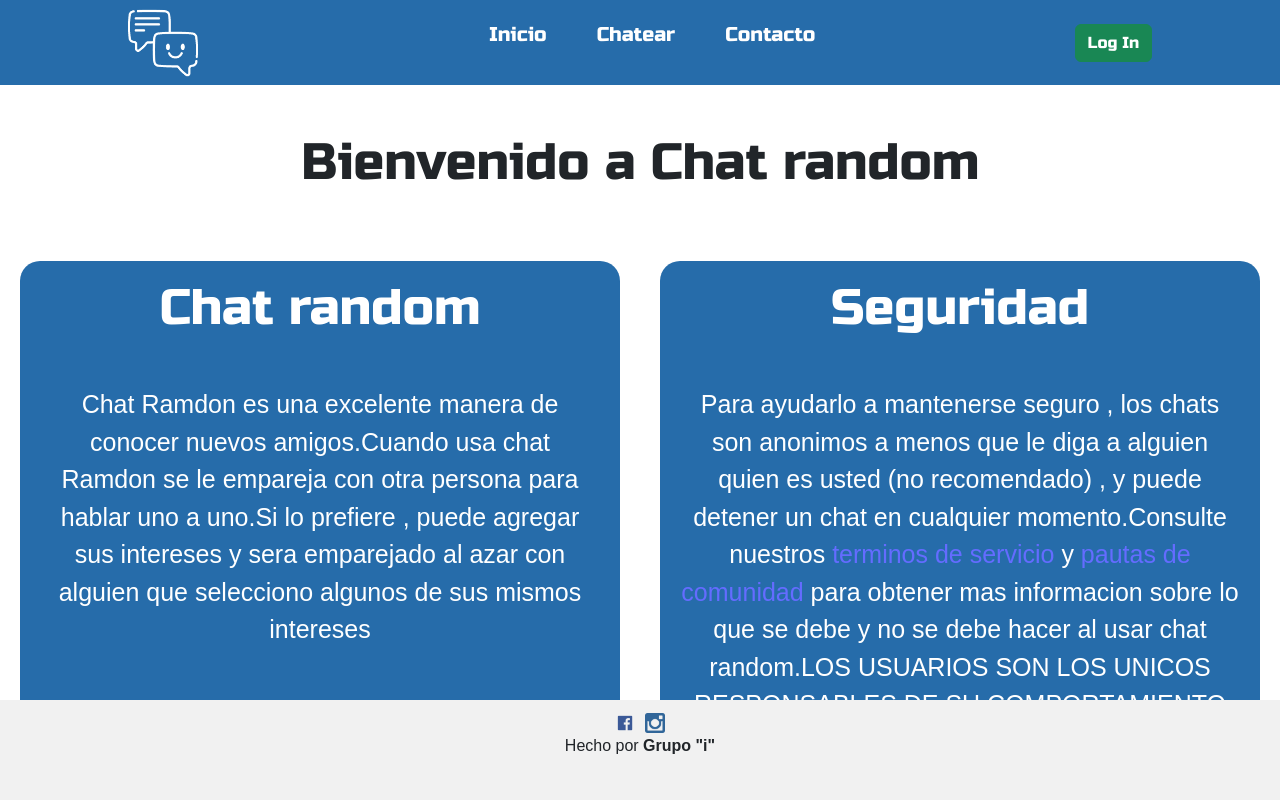
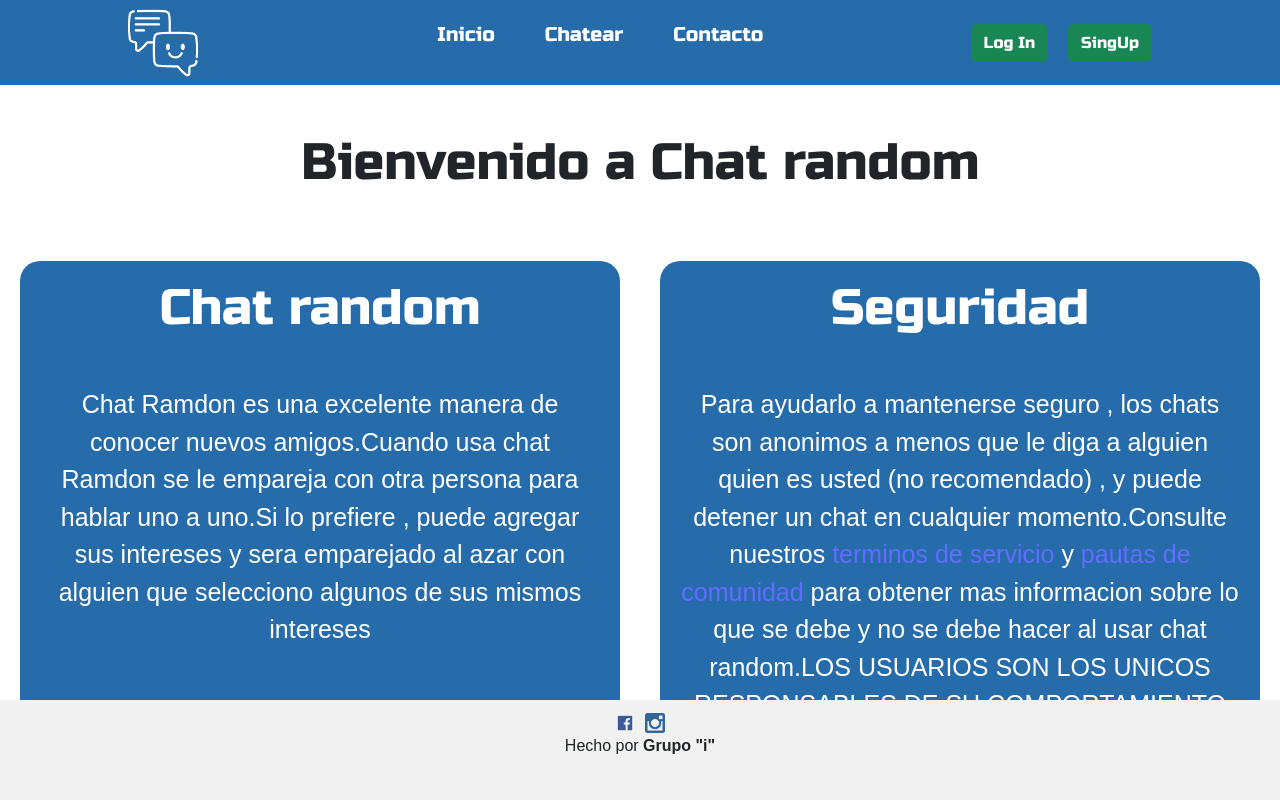
Before and after one commit to GonzalezNacho/chat-roulette, a React (Vite) app in the folder client/: page / in a window 1280 px wide. Built offline with nearby package versions, Linux system fonts and the light colour scheme; no server answers.

Commit message:
terminando registro y login

```diff
--- a/client/src/App.jsx
+++ b/client/src/App.jsx
@@ -1,9 +1,9 @@
 import './App.css'
-import { Header } from './components/Header'
-import { Footer } from './components/Footer'
+import { Header } from './components/Header.jsx';
+import { Footer } from './components/Footer.jsx'
 import { Bienvenido } from './routes/Bienvenida.jsx'
 import { Contacto } from './routes/Contacto.jsx';
-import { Chat } from './routes/Chat.jsx';
+import { Chat } from './routes/Chat.jsx'
 import { Roulette } from './routes/Roulette.jsx'
 import ErrorPage from './routes/error-page.jsx';
 import { createBrowserRouter,RouterProvider } from "react-router-dom";
@@ -14,6 +14,7 @@ import Register from './components/RegisterForm.jsx';
 function App() {
 
   const isLogin= useRef(false)
+  const user = useRef('')
   const router = createBrowserRouter([
     {
       path: "/",
@@ -26,7 +27,7 @@ function App() {
     },
     {
       path: "chat",
-      element: <Chat isLogin={isLogin}/>
+      element: <Chat isLogin={isLogin} user={user}/>
     },
     {
       path: "ruleta",
@@ -34,7 +35,7 @@ function App() {
     },
     {
       path: "login",
-      element: <Login/>
+      element: <Login isLogin={isLogin} user={user} />
     },
     {
       path:"register",
@@ -44,7 +45,7 @@ function App() {
 
   return (
     <>
-      <Header isLogin={isLogin}/>
+      <Header isLogin={isLogin} user={user}/>
       <RouterProvider router={router}/>
       <Footer/>
     </>
--- a/client/src/components/Header.jsx
+++ b/client/src/components/Header.jsx
@@ -1,15 +1,15 @@
-import LogoutButton from "./Logout"
+/*import LogoutButton from "./Logout"
 import LoginButton  from "./Login"
-import { useAuth0 } from "@auth0/auth0-react";
+import { useAuth0 } from "@auth0/auth0-react";*/
+import { redirect } from 'react-router-dom'
 
-export function Header ({isLogin}) {
+export function Header ({isLogin, user}) {
 
-    const { user, isAuthenticated } = useAuth0();
+    //const { user, isAuthenticated } = useAuth0();
 
-    if(isAuthenticated) {
+    /*if(isAuthenticated) {
         isLogin.current = true
-    }
-
+    }*/
     return (
         <>
             <header className="header">
@@ -25,7 +25,7 @@ export function Header ({isLogin}) {
 
                 </nav>
                 <div className="botones">
-                    {
+                    {/*
                         isAuthenticated ? (
                             <>
                                 <h4>{user.name}</h4>
@@ -34,6 +34,20 @@ export function Header ({isLogin}) {
                         ) : (
                             <LoginButton/>
                         )
+                    */}
+                    {
+                        isLogin.current ? (
+                            <>
+                                <h4>{user.current}</h4>
+                                <button className="btn btn-success" onClick={() => alert('deslogueo') }>Log Out</button>
+                            </>
+                        ): (
+                            <>
+                                <a className="btn btn-success" href="/login">Log In</a>
+                                <a className="btn btn-success" href="/register">SingUp</a>
+                            </>
+                        )
+
                     }
                 </div>
             </header>
--- a/client/src/components/LoginForm.jsx
+++ b/client/src/components/LoginForm.jsx
@@ -2,9 +2,11 @@ import { useState } from "react"
 import './LoginForm.css'
 import { url } from '../assets/js/const'
 import axios from "axios"
+import { useNavigate } from "react-router-dom"
 
-export default function Login() {
+export default function Login({isLogin,user}) {
     const [body, setBody] = useState({email:'', password:''})
+    const navigate = useNavigate();
 
     const inputChange = ({target}) => {
         const {name, value} = target
@@ -21,6 +23,9 @@ export default function Login() {
         .then((res) => {
             console.log(res.data.status)
             console.log(res.data.user)
+            user.current = res.data.user.user
+            isLogin.current = true
+            navigate("/chat")
         })
         .catch((err) => {
             if (err.response.status == 403) {
--- a/client/src/components/RegisterForm.jsx
+++ b/client/src/components/RegisterForm.jsx
@@ -2,6 +2,7 @@ import { useState } from "react"
 import axios from "axios"
 import { url } from "../assets/js/const"
 import './LoginForm.css'
+import { redirect } from "react-router-dom"
 
 export default function Register() {
     const [body, setBody] = useState({name:'',lastname:'',user:'',email:'', password:''})
@@ -19,6 +20,7 @@ export default function Register() {
 
         axios.post(url + 'user', body).then((res)=> {
             alert(res.data.status)
+            redirect('/login')
         })
     }
 
--- a/client/src/routes/Chat.jsx
+++ b/client/src/routes/Chat.jsx
@@ -4,18 +4,18 @@ import { Chatform } from '../components/Chatform'
 import { Messages } from '../components/Messages'
 import { useAuth0 } from "@auth0/auth0-react";
 import { PropTypes } from 'prop-types'
-import { ip, port } from '../assets/js/const'
+import { ip, port, url } from '../assets/js/const'
 
 
 //Conexion para escuchar y enviar los eventos
 const socket = io(`${ip}:${port}`)
 
-export function Chat({isLogin}) {
+export function Chat ({isLogin, user}) {
 
-    const { user } = useAuth0();
-    const { message, messages, storedMessages, setMessage, setMessages, url } = useMessages({socket})
+    /*const { user } = useAuth0();*/
+    const { message, messages, storedMessages, setMessage, setMessages } = useMessages({socket})
 
-
+    console.log(user.current)
     return (
             isLogin.current ?
             <div className='App'>
@@ -23,7 +23,7 @@ export function Chat({isLogin}) {
                         <div className='card'>
                             <div className='card-body'>
                                 <h2 className='text-center'>chat</h2>
-                                <Chatform nickname={user.name} socket={socket} message={message} messages={messages} setMessage={setMessage} setMessages={setMessages} url={url}/>
+                                <Chatform nickname={user.current} socket={socket} message={message} messages={messages} setMessage={setMessage} setMessages={setMessages} url={url}/>
                             </div>
                         </div>
 
@@ -32,7 +32,7 @@ export function Chat({isLogin}) {
                         <div className='card mt-3 mb-3' id='content-chat'>
                             <Messages messages={messages} />
                             <small className='text-center text-muted p-3'>... Mensajes guardados ...</small>
-                            <Messages messages={storedMessages} nickname={user.name}/>
+                            <Messages messages={storedMessages} nickname={user.current}/>
                         </div>
                     </div>
                 </div>
@@ -42,5 +42,6 @@ export function Chat({isLogin}) {
 }
 
 Chat.propTypes = {
-    isLogin: PropTypes.object.isRequired
+    isLogin: PropTypes.object.isRequired,
+    user: PropTypes.object.isRequired
 }
```
